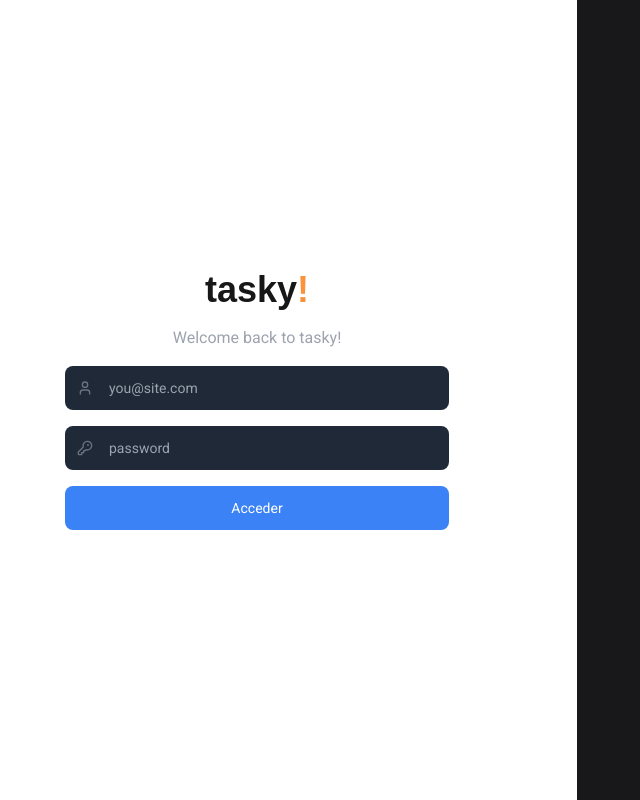
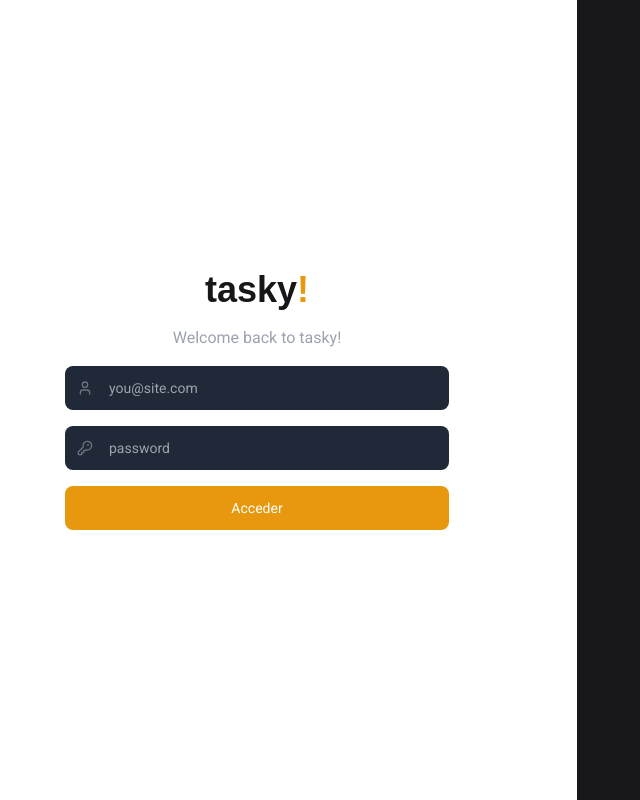
Before and after one commit to gt2rz/tasky, a Next.js app: page /login in a window 1280 px wide. Shown: the whole page, without its empty margins (63-703 px from the left). Built offline with nearby package versions, Linux system fonts and the light colour scheme; a web font is replaced by a local one.

Commit message:
Update LoginForm and Logo components to use primary color for styling

```diff
--- a/components/Auth/LoginForm.tsx
+++ b/components/Auth/LoginForm.tsx
@@ -18,7 +18,9 @@ const LoginForm = () => {
     resolver: zodResolver(loginSchema),
   });
 
-  const loginHandler: SubmitHandler<LoginFormProps> = async (data: LoginFormProps) => {
+  const loginHandler: SubmitHandler<LoginFormProps> = async (
+    data: LoginFormProps
+  ) => {
     console.log(data);
   };
 
@@ -35,7 +37,7 @@ const LoginForm = () => {
               autoComplete="off"
               placeholder="you@site.com"
               {...register("email")}
-              className="ps-11 py-3 px-4 block w-full rounded-lg text-sm focus:border-blue-500 text-zinc-500 bg-gray-800"
+              className="ps-11 py-3 px-4 block w-full rounded-lg text-sm focus:border-primary focus:ring-primary text-zinc-500 bg-gray-800"
             />
             <div className="absolute inset-y-0 flex items-center pl-3 pointer-events-none">
               <svg
@@ -66,7 +68,7 @@ const LoginForm = () => {
               autoComplete="off"
               placeholder="password"
               {...register("password")}
-              className="ps-11 py-3 px-4 block w-full rounded-lg text-sm focus:border-blue-500 text-zinc-500 bg-gray-800 "
+              className="ps-11 py-3 px-4 block w-full rounded-lg text-sm focus:border-primary text-zinc-500 bg-gray-800 "
             />
             <div className="absolute inset-y-0 flex items-center pl-3 pointer-events-none">
               <svg
@@ -92,7 +94,7 @@ const LoginForm = () => {
         </div>
         <button
           type="submit"
-          className="py-3 px-4 block w-full rounded-lg text-sm bg-blue-500 text-white"
+          className="py-3 px-4 block w-full rounded-lg text-sm bg-primary text-white"
         >
           Acceder
         </button>
--- a/components/Logo.tsx
+++ b/components/Logo.tsx
@@ -3,7 +3,7 @@ import React from "react";
 const Logo = () => {
   return (
     <h1 className="text-4xl font-bold font-sigmar flex w-full justify-center">
-      tasky<span className="text-orange-400">!</span>
+      tasky<span className="text-primary">!</span>
     </h1>
   );
 };
```
